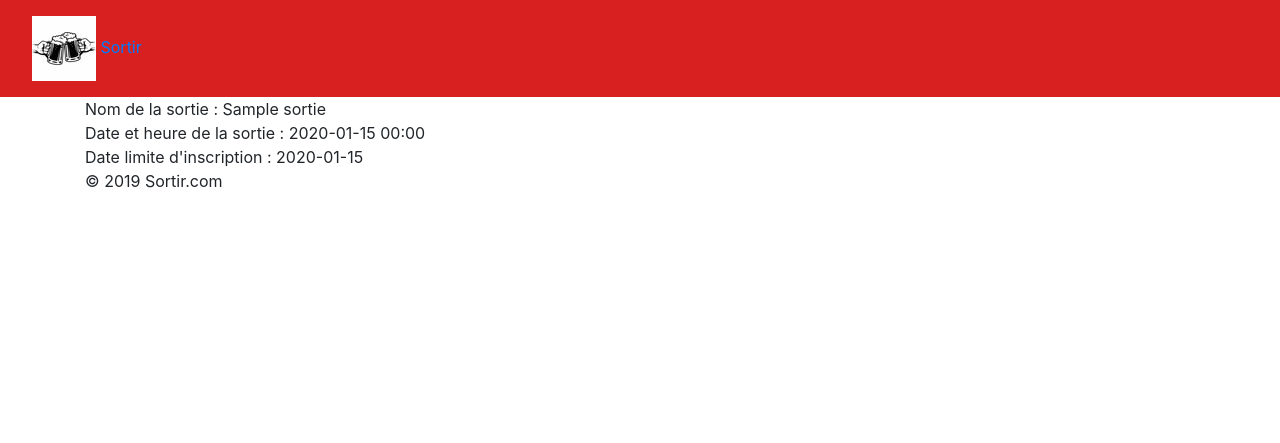
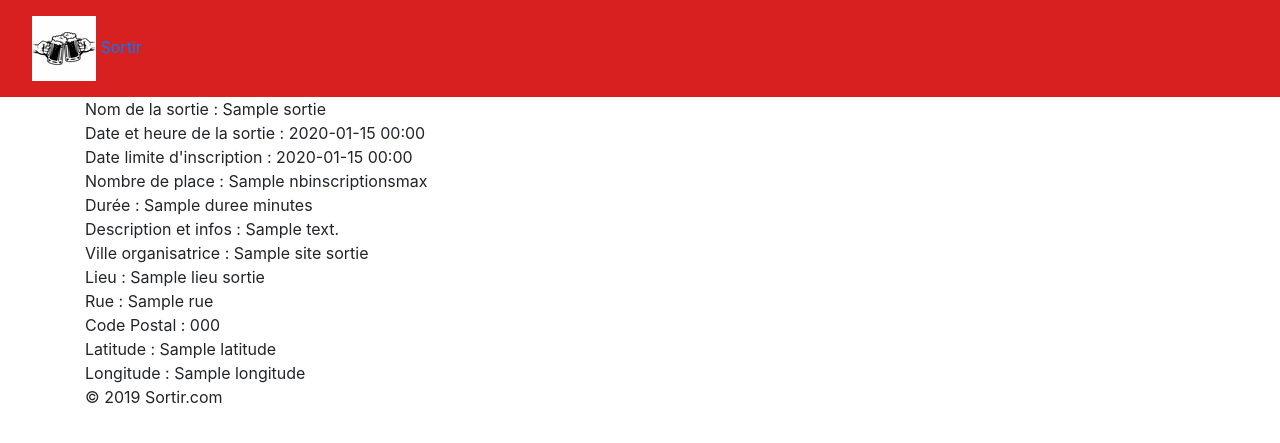
Before and after one commit to MonsieurNiark/ENI-Projet_symfony, a Symfony app: template templates/Sortie/detail.html.twig in a window 1280 px wide. Shown: the top 443 px of the page. Run offline with Twig, Linux system fonts and the light colour scheme; the template is opened without the code that fills it: most values are stand-ins (such as "Sample title", 1, 10 or a date in 2020); some libraries are stand-ins or nearby versions.

Commit message:
Affichage detail sortie

```diff
--- a/templates/Sortie/detail.html.twig
+++ b/templates/Sortie/detail.html.twig
@@ -12,8 +12,36 @@
         Date et heure de la sortie : {{ sortie.datedebut|date("Y-m-d H:i") }}
     </div>
     <div>
-        Date limite d'inscription : {{ sortie.datecloture|date("Y-m-d") }}
+        Date limite d'inscription : {{ sortie.datecloture|date("Y-m-d H:i") }}
+    </div>
+    <div>
+        Nombre de place : {{ sortie.nbinscriptionsmax }}
+    </div>
+    <div>
+        Durée : {{ sortie.duree }} minutes
+    </div>
+    <div>
+        Description et infos : {{ sortie.descriptioninfos }}
+    </div>
+    <div>
+        Ville organisatrice : {{ sortie.siteSortie.nomSite }}
+    </div>
+    <div>
+        Lieu : {{ sortie.lieuSortie.nomLieu }}
+    </div>
+    <div>
+        Rue : {{ sortie.lieuSortie.rue }}
+    </div>
+    <div>
+        Code Postal : {{ sortie.lieuSortie.villeLieu.codePostal }}
+    </div>
+    <div>
+        Latitude : {{ sortie.lieuSortie.latitude }}
+    </div>
+    <div>
+        Longitude : {{ sortie.lieuSortie.longitude }}
     </div>
 
 
+
 {% endblock %}
```
